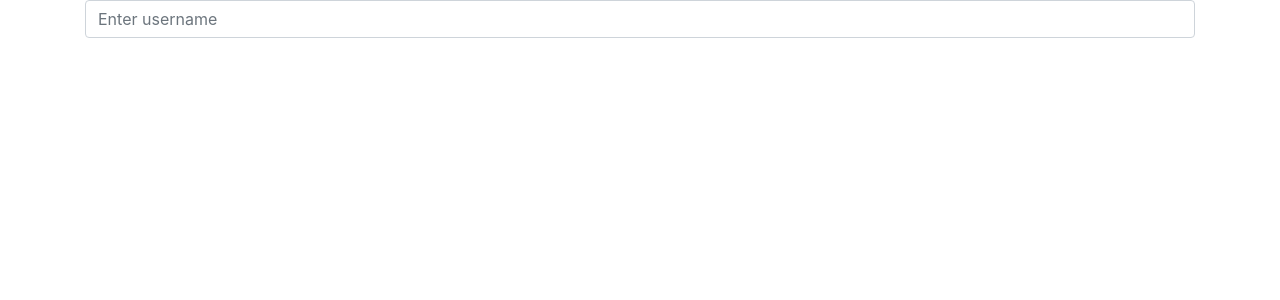
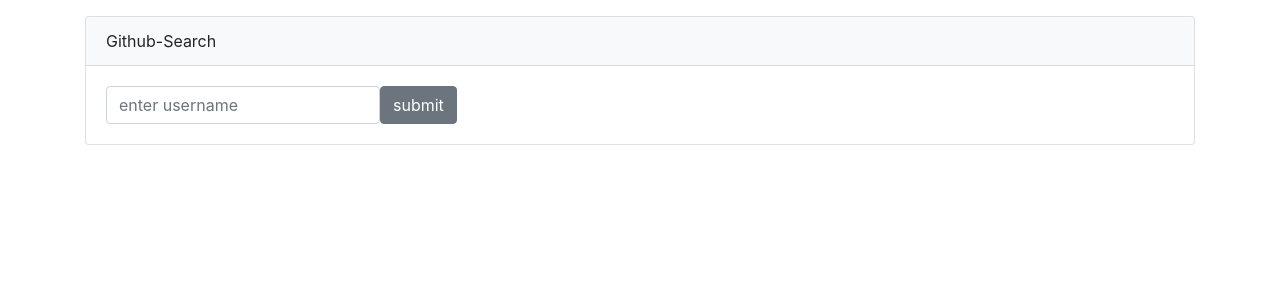
Before and after one commit to Breens-Mbaka/Github-API-App, an Angular app: page / in a window 1280 px wide. Shown: the top 300 px of the page. Built offline with nearby package versions, Linux system fonts and the light colour scheme.

Commit message:
Make a from for submission of username

```diff
--- a/src/app/app.module.ts
+++ b/src/app/app.module.ts
@@ -7,6 +7,7 @@ import { GithubDisplayComponent } from './github-display/github-display.componen
 import { UsernameDataComponent } from './username-data/username-data.component';
 import { UserProfileComponent } from './user-profile/user-profile.component';
 import { HttpClientModule } from '@angular/common/http';
+import { FormsModule } from '@angular/forms';
 
 @NgModule({
   declarations: [
@@ -19,7 +20,8 @@ import { HttpClientModule } from '@angular/common/http';
   imports: [
     BrowserModule,
     AppRoutingModule,
-    HttpClientModule
+    HttpClientModule,
+    FormsModule
   ],
   providers: [],
   bootstrap: [AppComponent]
--- a/src/app/github-display/github-display.component.html
+++ b/src/app/github-display/github-display.component.html
@@ -1,3 +1,21 @@
-<div class="container">
-    <input type="text" class="form-control" placeholder="Enter username">
+<div class="container mt-3">
+    <div class="row">
+        <div class="col">
+            <div class="card">
+                <div class="card-header bg-light text black">
+                    Github-Search
+                </div>
+                <div class="card-body">
+                    <form class="form-inline">
+                        <div class="form-group">
+                            <input type="search" class="form-control" placeholder="enter username">
+                        </div>
+                        <div>
+                            <input type="submit" value="submit" class="btn btn-secondary">
+                        </div>
+                    </form>
+                </div>
+            </div>
+        </div>
+    </div>
 </div>
--- a/src/app/github-display/github-display.component.ts
+++ b/src/app/github-display/github-display.component.ts
@@ -7,7 +7,10 @@ import { Component, OnInit } from '@angular/core';
 })
 export class GithubDisplayComponent implements OnInit {
 
-  constructor() { }
+
+
+
+  constructor() {}
 
   ngOnInit(): void {
   }
--- a/src/environments/environment.ts
+++ b/src/environments/environment.ts
@@ -1,5 +1,5 @@
 export const environment = {
   production: false,
-  clientId: "bc5b714c38a869963074",
-  clientSecrets: "79f76188fd1664870e8655d6763732ceae7bfd00"
+  CLIENT_ID: "bc5b714c38a869963074",
+  CLIENT_SECRET: "79f76188fd1664870e8655d6763732ceae7bfd00"
 };
```
Also changed, not shown: src/app/search-service.service.ts (+35 -1 lines), src/app/user.ts (+0 -14 lines).
